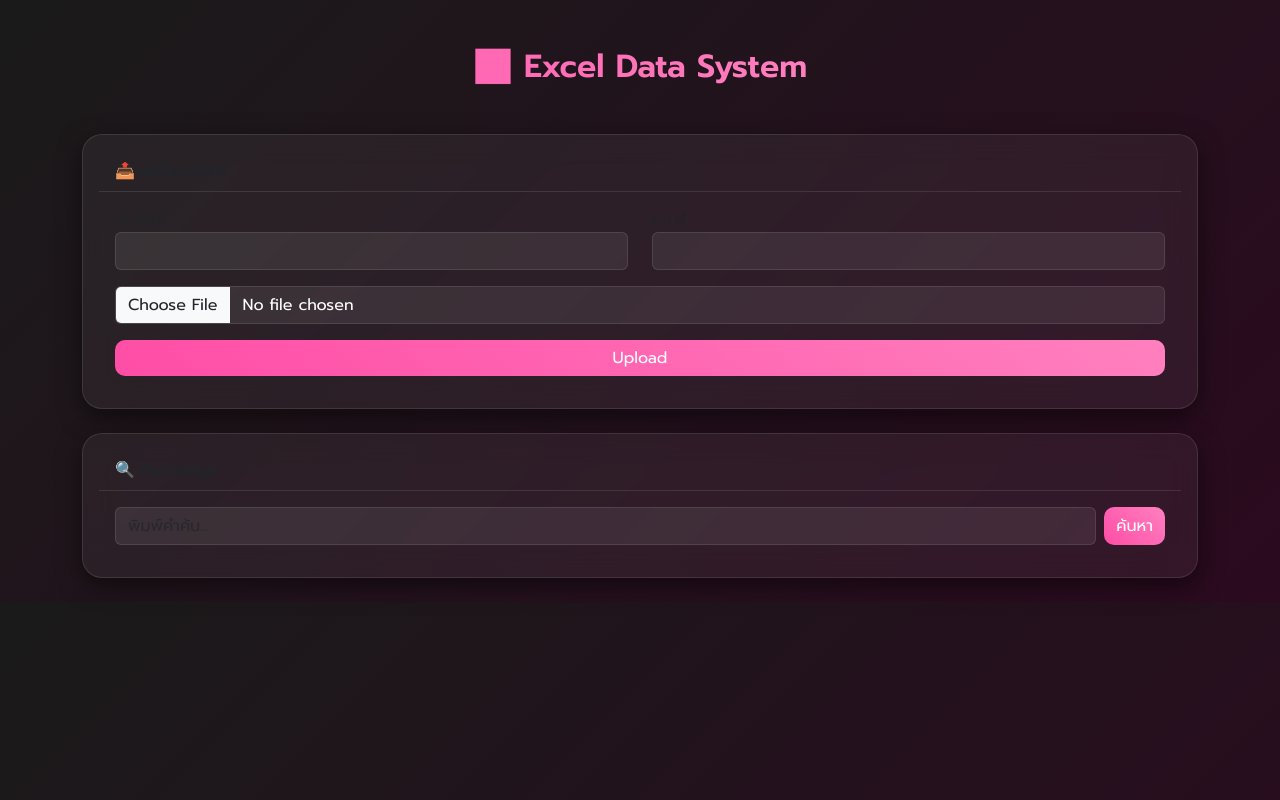
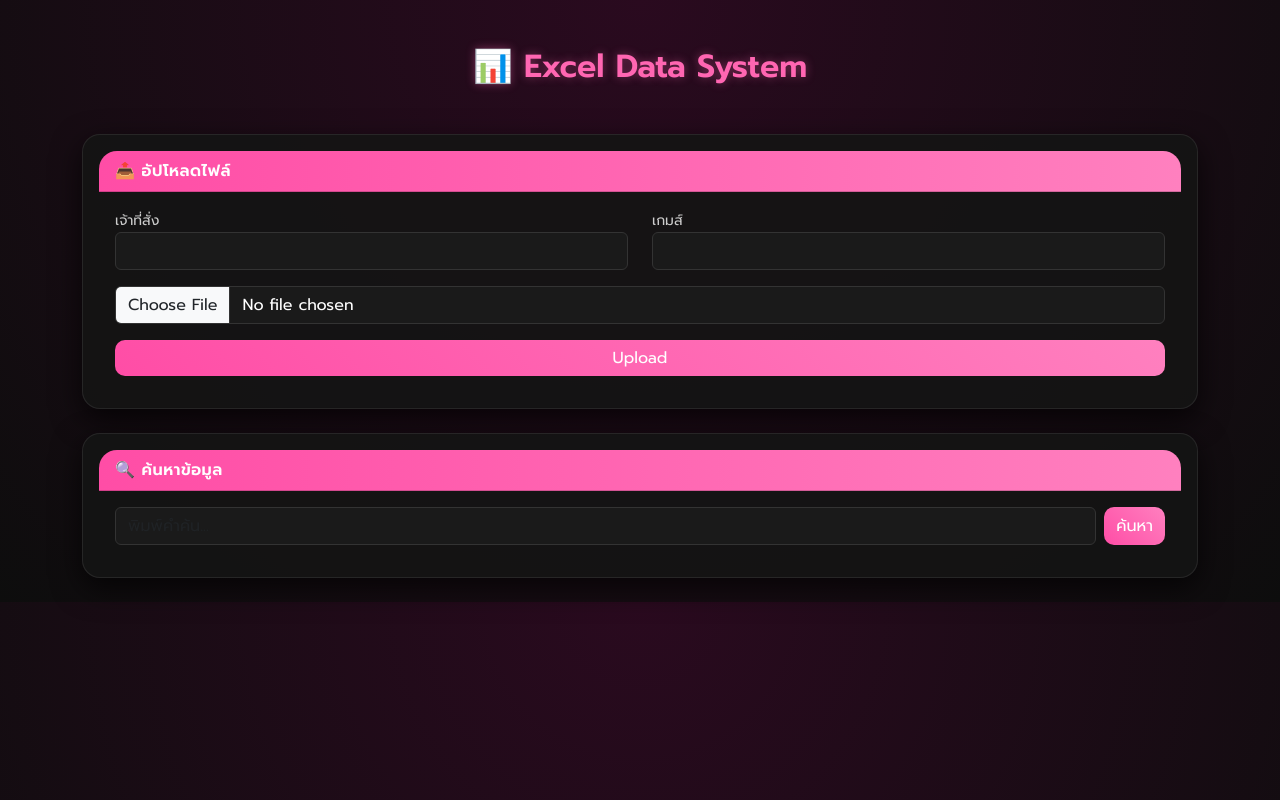
Before and after one commit to LuziferFakeTH/excel-web-app, a Flask app: page / in a window 1280 px wide. Run offline with Flask 3, Linux system fonts and the light colour scheme; some libraries are stand-ins or nearby versions.

Commit message:
Update index.html

```diff
--- a/templates/index.html
+++ b/templates/index.html
@@ -6,111 +6,120 @@
     <!-- Bootstrap -->
     <link href="https://cdn.jsdelivr.net/npm/bootstrap@5.3.0/dist/css/bootstrap.min.css" rel="stylesheet">
 
-    <!-- Google Font -->
+    <!-- Font -->
     <link href="https://fonts.googleapis.com/css2?family=Prompt:wght@300;400;600&display=swap" rel="stylesheet">
 
     <style>
         body {
             font-family: 'Prompt', sans-serif;
-            background: linear-gradient(135deg, #1a1a1a, #2b0a1f);
-            color: #fff;
+            background: radial-gradient(circle at top, #2a0a1f, #0d0d0d);
+            color: #eee;
         }
 
         h2 {
             font-weight: 600;
-            background: linear-gradient(90deg, #ff4da6, #ff99cc);
-            -webkit-background-clip: text;
-            -webkit-text-fill-color: transparent;
+            color: #ff66b2;
+            text-shadow: 0 0 10px rgba(255,102,178,0.4);
         }
 
-        /* Glass Card */
+        /* CARD */
         .card {
-            background: rgba(255,255,255,0.05);
-            backdrop-filter: blur(15px);
-            border-radius: 20px;
-            border: 1px solid rgba(255,255,255,0.1);
-            box-shadow: 0 8px 25px rgba(0,0,0,0.5);
+            background: rgba(20,20,20,0.9);
+            border-radius: 18px;
+            border: 1px solid rgba(255,255,255,0.08);
+            box-shadow: 0 10px 30px rgba(0,0,0,0.7);
         }
 
+        /* HEADER (แก้จุดพังหลัก) */
         .card-header {
-            background: transparent;
-            border-bottom: 1px solid rgba(255,255,255,0.1);
+            background: linear-gradient(90deg, #ff4da6, #ff80bf);
+            color: #fff;
             font-weight: 600;
+            border-radius: 18px 18px 0 0 !important;
+            letter-spacing: 0.5px;
         }
 
-        /* Inputs */
+        /* INPUT */
         .form-control {
-            background: rgba(255,255,255,0.08);
-            border: 1px solid rgba(255,255,255,0.1);
+            background: #1a1a1a;
+            border: 1px solid #333;
             color: #fff;
         }
 
         .form-control:focus {
             border-color: #ff4da6;
             box-shadow: 0 0 10px rgba(255,77,166,0.5);
-            background: rgba(255,255,255,0.1);
+            background: #1a1a1a;
             color: #fff;
         }
 
-        /* Buttons */
+        /* BUTTON */
         .btn-success, .btn-primary {
             background: linear-gradient(45deg, #ff4da6, #ff80bf);
             border: none;
             border-radius: 10px;
-            font-weight: 500;
-            transition: 0.3s;
+            transition: 0.25s;
         }
 
         .btn-success:hover, .btn-primary:hover {
             transform: translateY(-2px);
-            box-shadow: 0 5px 15px rgba(255,77,166,0.5);
+            box-shadow: 0 8px 20px rgba(255,77,166,0.4);
         }
 
         .btn-warning {
-            background: #ffb3d9;
+            background: #ffc0e0;
             border: none;
             color: #000;
         }
 
         .btn-danger {
-            background: #000;
+            background: #111;
             border: none;
         }
 
-        /* Table */
+        .btn-danger:hover {
+            background: #333;
+        }
+
+        /* TABLE */
         table {
             border-radius: 15px;
             overflow: hidden;
         }
 
         thead {
-            background: linear-gradient(45deg, #ff4da6, #ff80bf);
+            background: #111;
         }
 
         thead th {
-            color: #fff;
+            color: #ff66b2;
             border: none;
         }
 
         tbody tr {
-            background: rgba(255,255,255,0.05);
+            background: #1a1a1a;
             transition: 0.2s;
         }
 
         tbody tr:hover {
-            background: rgba(255,77,166,0.2);
-            transform: scale(1.01);
+            background: rgba(255,77,166,0.15);
         }
 
         td, th {
             border: none !important;
         }
 
-        /* Scroll */
+        /* SCROLL */
         .table-responsive {
             border-radius: 15px;
-            overflow: hidden;
         }
+
+        /* LABEL */
+        label {
+            color: #ccc;
+            font-size: 14px;
+        }
+
     </style>
 </head>
 
```
